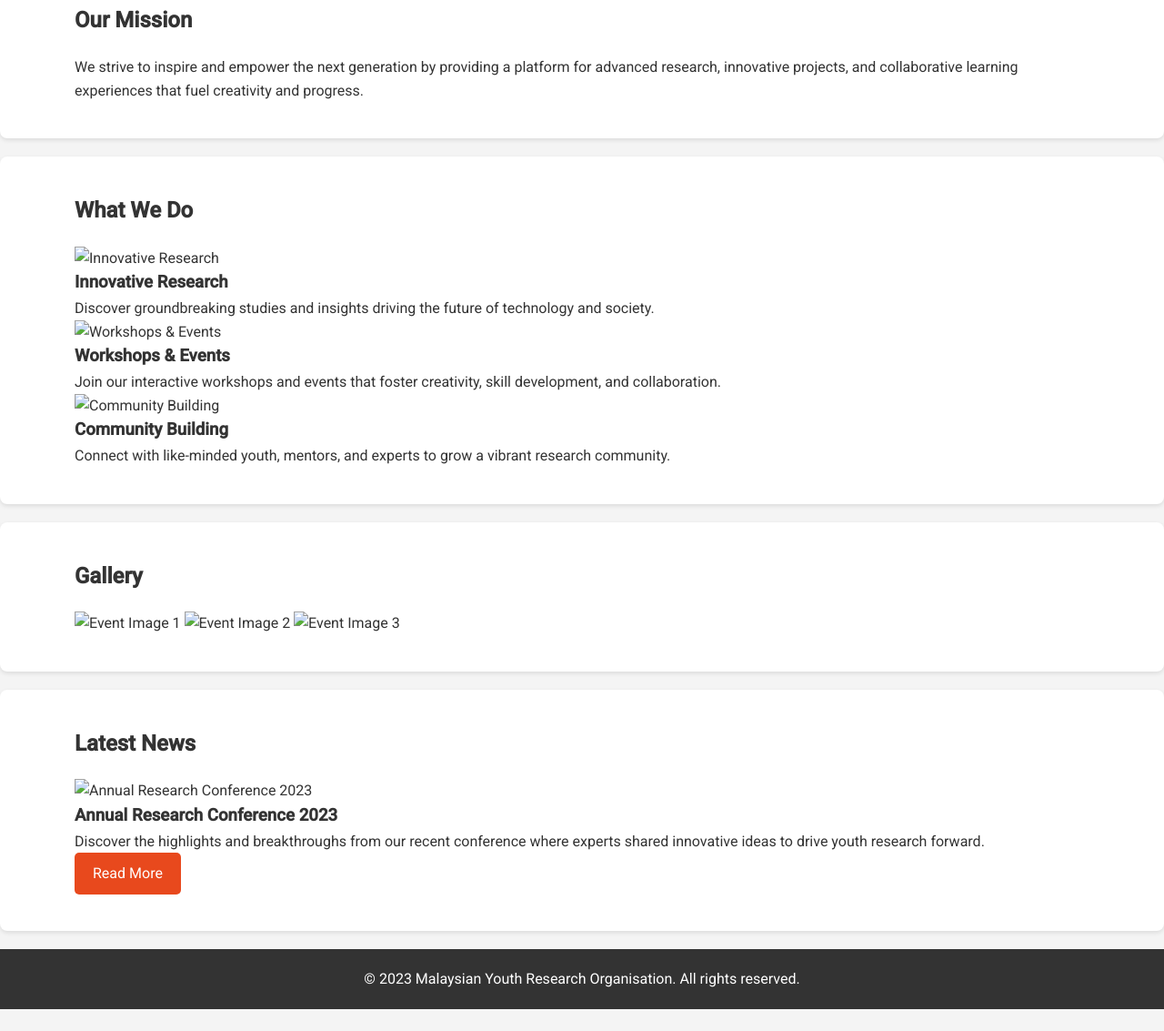
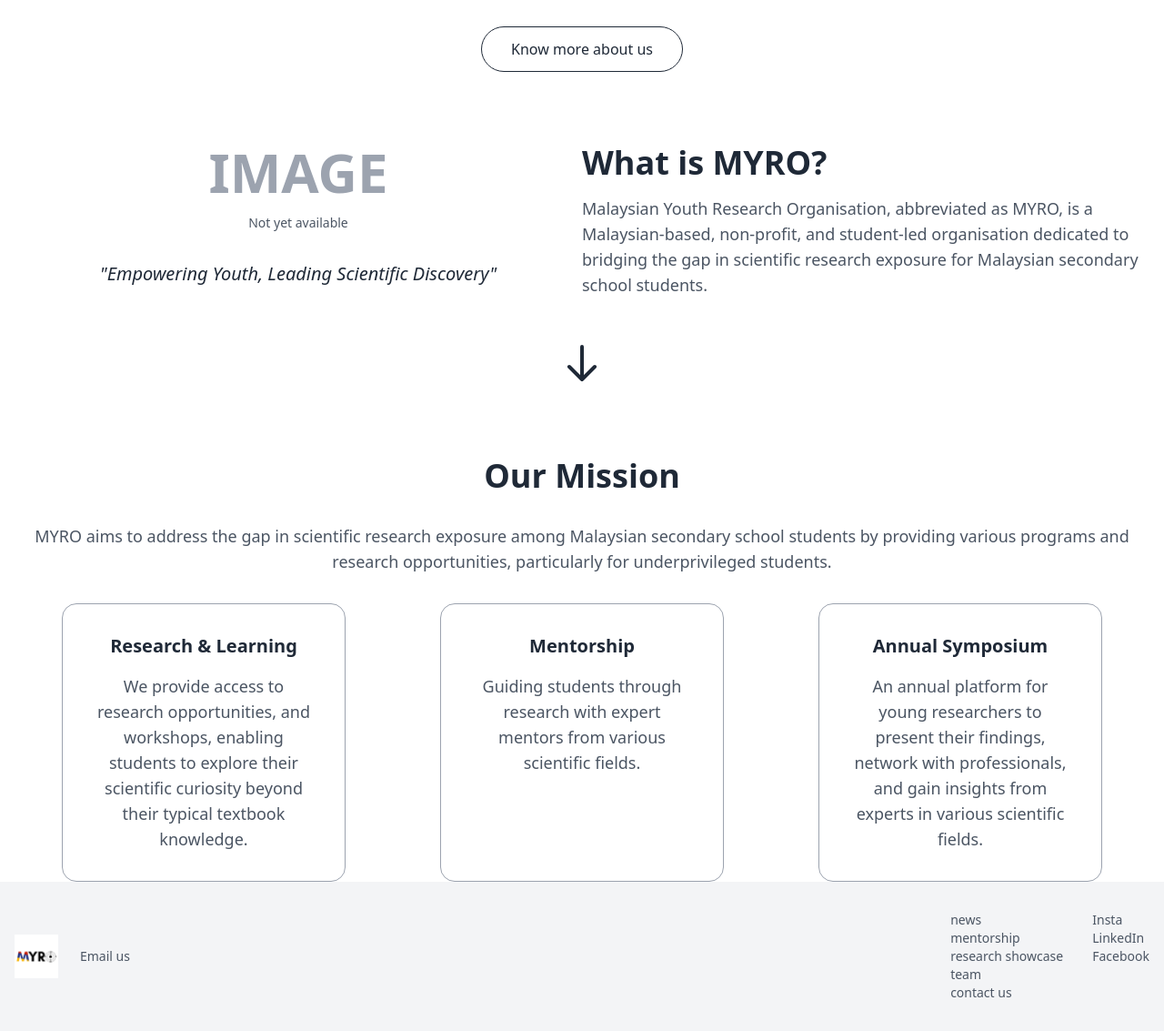
Before and after one commit to Malaysian-Youth-Research-Organisation/Malaysian-Youth-Research-Organisation.github.io, a plain HTML site: page index.html in a window 1280 px wide. Shown: the part 615-1748 px from the top of the page at 91% size. Before the commit the page ends 1724 px from the top, so only its background shows below. Drawn offline with nearby package versions, Linux system fonts and the light colour scheme.

Commit message:
Update homepage

```diff
--- a/index.html
+++ b/index.html
@@ -1,106 +1,117 @@
 <!DOCTYPE html>
 <html lang="en">
+
 <head>
-  <meta charset="UTF-8" />
-  <meta name="viewport" content="width=device-width, initial-scale=1.0" />
-  <title>MYRO - Home</title>
-  <link rel="stylesheet" href="css/style.css" />
+  <meta charset="UTF-8">
+  <meta name="viewport" content="width=device-width, initial-scale=1.0">
+  <title>MYRO Landing Page</title>
+  <script src="https://cdn.tailwindcss.com"></script>
 </head>
-<body>
-  <header>
-    <nav>
-      <div class="container">
-        <a href="index.html" class="logo">
-          <img src="img/logo.png" alt="MYRO Logo" />
-        </a>
-        <ul class="nav-links">
-          <li><a href="index.html" class="active">Home</a></li>
-          <li><a href="about.html">About</a></li>
-          <li><a href="research.html">Research</a></li>
-          <li><a href="contact.html">Contact</a></li>
-        </ul>
+
+<body class="font-sans bg-white text-gray-800">
+
+  <header class="sticky top-0 bg-white z-50 container mx-auto px-4 py-6 flex justify-between items-center">
+    <div class="flex items-center">
+      <img src="img/logo.png" alt="MYRO Logo" width="100px">
       </div>
+    </div>
+    <nav class="space-x-4 text-sm font-medium">
+      <a href="#" class="hover:text-gray-600">news</a>
+      <a href="#" class="hover:text-gray-600">mentorship</a>
+      <a href="#" class="hover:text-gray-600">research showcase</a>
+      <a href="#" class="hover:text-gray-600">team</a>
+      <a href="#" class="border border-gray-800 rounded-full px-4 py-2 hover:bg-gray-100">contact us</a>
     </nav>
   </header>
 
-  <main>
-    <!-- Hero Section -->
-    <section class="hero">
-      <div class="container">
-        <h1>Welcome to the Malaysian Youth Research Organisation</h1>
-        <p>Empowering youth through research and innovation</p>
-        <a href="about.html" class="btn">Learn More</a>
+  <main class="container mx-auto px-4 mt-8">
+    <div class="flex items-center justify-between mb-20">
+      <div class="w-1/2">
+        <h1 class="text-4xl font-bold mb-4">Malaysian Youth<br>Research Organisation</h1>
+        <p class="text-lg text-gray-600 mb-8" id="what">Led by youth, driven by youth, empowering<br>the next generation of
+          scientists</p>
+      </div>
+      <div class="w-1/2 flex items-center justify-center">
+        <img src="img/logo.png" alt="MYRO Logo" class="h-96 w-96">
+      </div>
+    </div>
+    <div class="text-center">
+      <a href="#what"><button class="border border-gray-800 rounded-full px-8 py-3 font-medium hover:bg-gray-100">Know more about
+        us</button></a>
+    </div>
+
+    <section class="mt-20">
+      <div class="flex items-start">
+        <div class="w-1/2 text-center">
+          <div class="text-6xl font-bold text-gray-400">IMAGE</div>
+          <div class="mt-4 text-sm text-gray-600">Not yet available</div>
+          <div class="mt-8 text-xl italic">"Empowering Youth, Leading Scientific Discovery"</div>
+        </div>
+        <div class="w-1/2">
+          <h2 class="text-4xl font-bold mb-4">What is MYRO?</h2>
+          <p class="text-lg text-gray-600" id="mission">Malaysian Youth Research Organisation, abbreviated as MYRO, is a Malaysian-based,
+            non-profit, and student-led organisation dedicated to bridging the gap in scientific research exposure for
+            Malaysian secondary school students.</p>
+        </div>
+      </div>
+      <div class="text-center mt-12">
+        <a href="#mission">
+          <svg xmlns="http://www.w3.org/2000/svg" class="h-12 w-12 mx-auto" fill="none" viewBox="0 0 24 24" stroke="currentColor">
+            <path stroke-linecap="round" stroke-linejoin="round" stroke-width="2" d="M19 14l-7 7m0 0l-7-7m7 7V3" />
+          </svg>
+        </a>
       </div>
     </section>
 
-    <!-- Mission Section -->
-    <section class="mission">
-      <div class="container">
-        <h2>Our Mission</h2>
-        <p>
-          We strive to inspire and empower the next generation by providing a platform for advanced research,
-          innovative projects, and collaborative learning experiences that fuel creativity and progress.
-        </p>
+    <section class="mt-20">
+      <div class="text-center">
+        <h2 class="text-4xl font-bold mb-8">Our Mission</h2>
+        <p class="text-lg text-gray-600 mb-8">MYRO aims to address the gap in scientific research exposure among Malaysian
+          secondary school students by providing various programs and research opportunities, particularly for
+          underprivileged students.</p>
       </div>
-    </section>
-
-    <!-- Highlights Section -->
-    <section class="highlights">
-      <div class="container">
-        <h2>What We Do</h2>
-        <div class="highlight-items">
-          <div class="item">
-            <img src="img/research1.jpg" alt="Innovative Research" />
-            <h3>Innovative Research</h3>
-            <p>Discover groundbreaking studies and insights driving the future of technology and society.</p>
-          </div>
-          <div class="item">
-            <img src="img/workshop.jpg" alt="Workshops & Events" />
-            <h3>Workshops & Events</h3>
-            <p>Join our interactive workshops and events that foster creativity, skill development, and collaboration.</p>
-          </div>
-          <div class="item">
-            <img src="img/community.jpg" alt="Community Building" />
-            <h3>Community Building</h3>
-            <p>Connect with like-minded youth, mentors, and experts to grow a vibrant research community.</p>
-          </div>
+      <div class="flex justify-around">
+        <div class="border border-gray-400 rounded-2xl p-8 w-1/4 text-center">
+          <h3 class="text-xl font-semibold mb-4">Research & Learning</h3>
+          <p class="text-lg text-gray-600">We provide access to research opportunities, and workshops, enabling students to
+            explore their scientific curiosity beyond their typical textbook knowledge.</p>
         </div>
-      </div>
-    </section>
-
-    <!-- Gallery Section -->
-    <section class="gallery">
-      <div class="container">
-        <h2>Gallery</h2>
-        <div class="gallery-items">
-          <img src="img/gallery1.jpg" alt="Event Image 1" />
-          <img src="img/gallery2.jpg" alt="Event Image 2" />
-          <img src="img/gallery3.jpg" alt="Event Image 3" />
+        <div class="border border-gray-400 rounded-2xl p-8 w-1/4 text-center">
+          <h3 class="text-xl font-semibold mb-4">Mentorship</h3>
+          <p class="text-lg text-gray-600">Guiding students through research with expert mentors from various scientific
+            fields.</p>
         </div>
-      </div>
-    </section>
-
-    <!-- Latest News Section -->
-    <section class="news">
-      <div class="container">
-        <h2>Latest News</h2>
-        <article class="news-item">
-          <img src="img/news1.jpg" alt="Annual Research Conference 2023" />
-          <h3>Annual Research Conference 2023</h3>
-          <p>
-            Discover the highlights and breakthroughs from our recent conference where experts shared innovative ideas
-            to drive youth research forward.
-          </p>
-          <a href="news.html" class="btn">Read More</a>
-        </article>
+        <div class="border border-gray-400 rounded-2xl p-8 w-1/4 text-center">
+          <h3 class="text-xl font-semibold mb-4">Annual Symposium</h3>
+          <p class="text-lg text-gray-600">An annual platform for young researchers to present their findings, network with
+            professionals, and gain insights from experts in various scientific fields.</p>
+        </div>
       </div>
     </section>
   </main>
 
-  <footer>
-    <div class="container">
-      <p>&copy; 2023 Malaysian Youth Research Organisation. All rights reserved.</p>
+  <footer class="bg-gray-100 py-8">
+    <div class="container mx-auto px-4 flex justify-between items-center">
+      <div class="flex items-center">
+        <img src="img/logo.png" alt="MYRO Logo" class="w-12 h-12 mr-2">
+        <a href="mailto:myro@gmail.com" class="ml-4 text-sm text-gray-600">Email us</a>
+      </div>
+      <div class="flex space-x-8">
+        <div>
+          <a href="#" class="block text-sm text-gray-600 hover:text-gray-800">news</a>
+          <a href="#" class="block text-sm text-gray-600 hover:text-gray-800">mentorship</a>
+          <a href="#" class="block text-sm text-gray-600 hover:text-gray-800">research showcase</a>
+          <a href="#" class="block text-sm text-gray-600 hover:text-gray-800">team</a>
+          <a href="#" class="block text-sm text-gray-600 hover:text-gray-800">contact us</a>
+        </div>
+        <div>
+          <a href="#" class="block text-sm text-gray-600 hover:text-gray-800">Insta</a>
+          <a href="#" class="block text-sm text-gray-600 hover:text-gray-800">LinkedIn</a>
+          <a href="#" class="block text-sm text-gray-600 hover:text-gray-800">Facebook</a>
+        </div>
+      </div>
     </div>
   </footer>
 </body>
+
 </html>
```
Also changed, not shown: img/logo.jpg (added).
